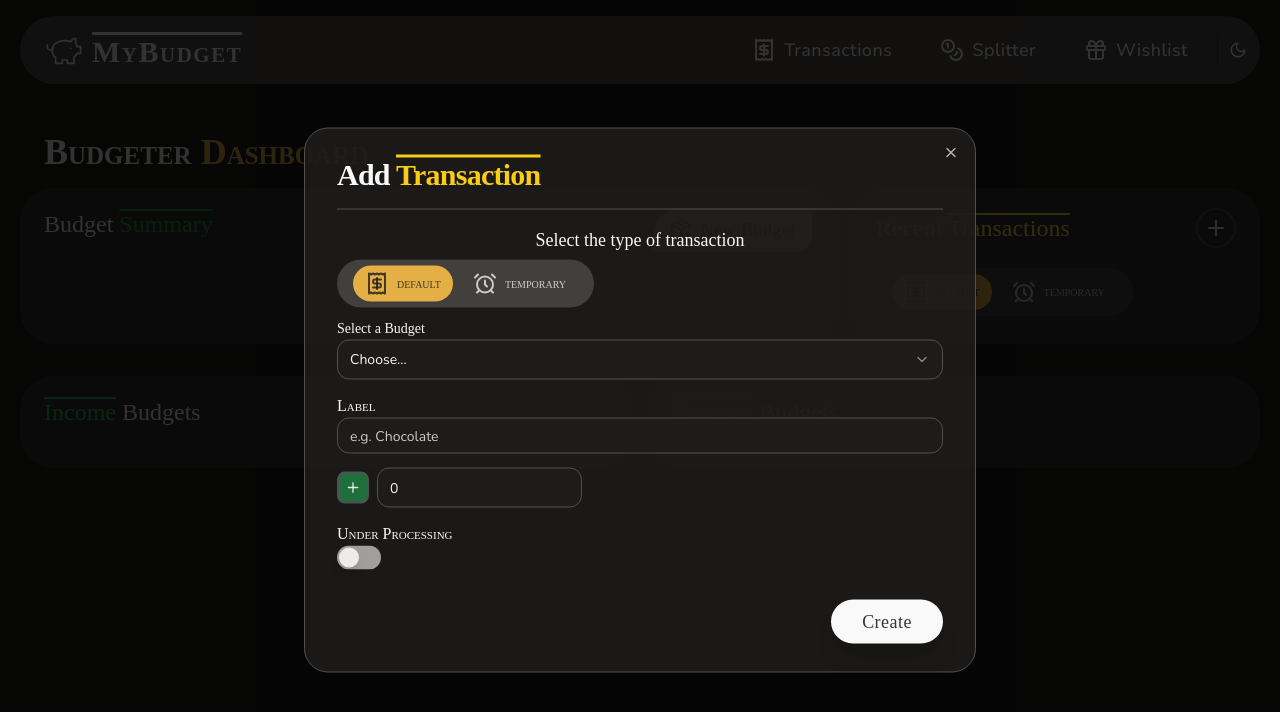
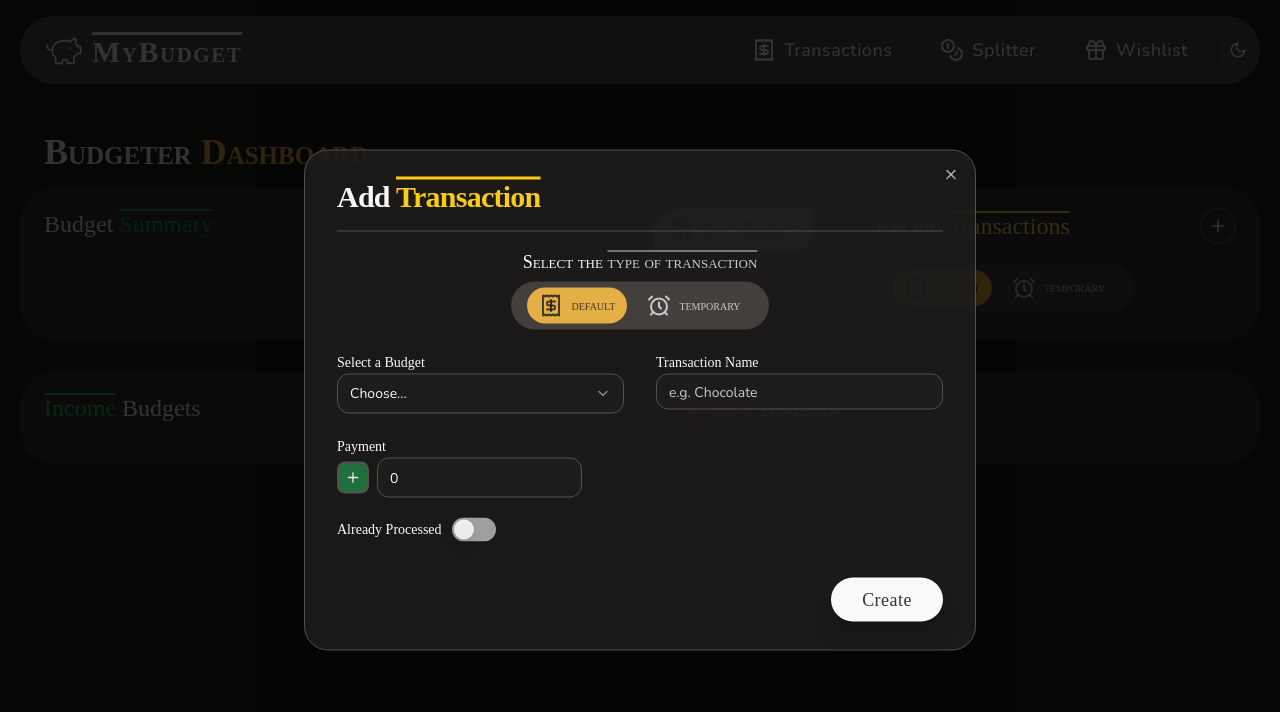
Before and after one commit to maateh/budgeter, a React (Vite) app: page / in a window 1280 px wide. Both pictures are taken after a click on the button 1216 px from the left and 228 px from the top of the page. Shown: the top 712 px of the page. Built offline with nearby package versions, Linux system fonts and the light colour scheme; a web font is replaced by a local one.

Commit message:
changes & improvements on (transaction)form component + on some inputs

```diff
--- a/src/components/form/Form.tsx
+++ b/src/components/form/Form.tsx
@@ -31,7 +31,7 @@ function Form<FV extends FieldValues, Z extends ZodType<FV>, P = object>({
 
   return (
     <ShadcnForm {...form}>
-      <form onSubmit={form.handleSubmit(onSubmit)} className="flex flex-col gap-y-3.5">
+      <form onSubmit={form.handleSubmit(onSubmit)} className="flex flex-col gap-y-5">
 
         {children(form)}
 
--- a/src/components/form/transaction/TransactionForm.tsx
+++ b/src/components/form/transaction/TransactionForm.tsx
@@ -16,20 +16,19 @@ import { TransactionValidation } from "@/lib/validation"
 
 type TransactionFormProps = {
   budgetId?: UUID
-  type: Transaction['type']
 }
 
-const TransactionForm = ({ budgetId, type }: TransactionFormProps) => {
+const TransactionForm = ({ budgetId }: TransactionFormProps) => {
   return (
     <Form<TransactionFieldValues, typeof TransactionValidation>
       type="create"
       validationSchema={TransactionValidation}
       defaultValues={{
         budgetId: budgetId || '',
-        type,
+        type: 'default' as Transaction['type'],
         name: '',
         payment: {
-          type: '+',
+          type: '+' as Transaction['payment']['type'],
           amount: 0
         },
         processed: false
--- a/src/components/form/transaction/TransactionFormFields.tsx
+++ b/src/components/form/transaction/TransactionFormFields.tsx
@@ -1,7 +1,7 @@
 import { UseFormReturn, useWatch } from "react-hook-form"
 
 // icons
-import { Minus, Plus } from "lucide-react"
+import { AlarmClock, Minus, Plus, Receipt } from "lucide-react"
 
 // shadcn
 import { FormControl, FormField, FormItem, FormLabel, FormMessage } from "@/components/ui/form"
@@ -10,10 +10,12 @@ import { Switch } from "@/components/ui/switch"
 import { Button } from "@/components/ui/button"
 
 // components
+import TabsSelector from "@/components/input/TabsSelector"
 import BudgetSelector from "@/components/input/BudgetSelector"
 import DateTimePicker from "@/components/input/DateTimePicker"
 
 // types
+import { Transaction } from "@/services/api/types"
 import { TransactionFieldValues } from "@/components/form/transaction/types"
 
 type TransactionFormFieldsProps = {
@@ -31,16 +33,36 @@ const TransactionFormFields = ({ budgetId, form }: TransactionFormFieldsProps) =
 
   return (
     <>
+      <FormField
+        control={control}
+        name="type"
+        render={({ field }) => (
+          <FormItem className="flex flex-col items-center gap-y-1.5 text-center">
+            <FormLabel className="text-lg small-caps">
+              Select the <span className="text-muted font-medium overline">type of transaction</span>
+            </FormLabel>
+            <FormControl>
+              <TabsSelector<Transaction['type']>
+                tabItems={[
+                  { value: 'default', Icon: Receipt },
+                  { value: 'temporary', Icon: AlarmClock }
+                ]}
+                setValue={field.onChange}
+              />
+            </FormControl>
+            <FormMessage />
+          </FormItem>
+        )}
+      />
+
       <div className="w-full flex flex-wrap justify-around gap-x-8">
         {!budgetId && (
           <FormField
             control={control}
             name="budgetId"
             render={({ field }) => (
-              <FormItem className="w-1/2 flex-1">
-                <FormLabel className="font-heading font-normal normal-case">
-                  Select a Budget
-                </FormLabel>
+              <FormItem className="min-w-36 flex-1">
+                <FormLabel>Select a Budget</FormLabel>
                 <FormControl>
                   <BudgetSelector
                     defaultValue={field.value}
@@ -52,16 +74,13 @@ const TransactionFormFields = ({ budgetId, form }: TransactionFormFieldsProps) =
             )}
           />
         )}
-      </div>
 
         <FormField
           control={control}
           name="name"
           render={({ field }) => (
-          <FormItem>
-            <FormLabel className="font-heading text-md font-normal small-caps">
-              Label
-            </FormLabel>
+            <FormItem className="min-w-52 flex-1">
+              <FormLabel>Transaction Name</FormLabel>
               <FormControl>
                 <Input
                   type="text"
@@ -74,16 +93,19 @@ const TransactionFormFields = ({ budgetId, form }: TransactionFormFieldsProps) =
             </FormItem>
           )}
         />
+      </div>
 
-      <div className="flex items-center gap-x-2">
+      <div>
+        <FormLabel>Payment</FormLabel>
+
+        <div className="flex items-center gap-x-2 5">
           <FormField
             control={control}
             name="payment.type"
             render={({ field }) => (
               <FormItem>
                 <FormControl>
-                <>
-                  <Input type="hidden" {...field} />
+                  {/* TODO: replace later with StatusSwitch */}
                   <Button
                     type="button"
                     variant="icon"
@@ -103,7 +125,6 @@ const TransactionFormFields = ({ budgetId, form }: TransactionFormFieldsProps) =
                       <Minus size={16} />
                     )}
                   </Button>
-                </>
                 </FormControl>
                 <FormMessage />
               </FormItem>
@@ -127,18 +148,15 @@ const TransactionFormFields = ({ budgetId, form }: TransactionFormFieldsProps) =
             )}
           />
         </div>
+      </div>
 
-      <div>
-        <FormLabel className="font-heading text-md font-normal small-caps">
-          Under Processing
-        </FormLabel>
-
-        <div className="h-max flex items-center justify-between gap-x-2">
+      <div className="flex flex-col gap-y-1.5">
         <FormField
           control={control}
           name="processed"
           render={({ field }) => (
-              <FormItem className="flex items-center">
+            <FormItem className="flex items-center gap-x-2.5">
+              <FormLabel>Already Processed</FormLabel>
               <FormControl>
                 <Switch
                   checked={field.value}
@@ -154,10 +172,10 @@ const TransactionFormFields = ({ budgetId, form }: TransactionFormFieldsProps) =
           control={control}
           name="processedAt"
           render={({ field }) => processedField ? (
-              <FormItem className="w-full">
+            <FormItem className="max-w-80">
               <FormControl>
                 <DateTimePicker
-                    label="Select expected date..."
+                  label="Select the processing date..."
                   selected={field.value!}
                   onSelect={field.onChange}
                 />
@@ -167,7 +185,6 @@ const TransactionFormFields = ({ budgetId, form }: TransactionFormFieldsProps) =
           ) : <></>}
         />
       </div>
-      </div>
     </>
   )
 }
--- a/src/components/form/transaction/TransactionFormTabs.tsx
+++ /dev/null
@@ -1,34 +0,0 @@
-import { UUID } from "crypto"
-
-// icons
-import { AlarmClock, Receipt } from "lucide-react"
-
-// components
-import TabsSwitcher from "@/components/ui/custom/TabsSwitcher"
-import TransactionForm from "@/components/form/transaction/TransactionForm"
-
-// types
-import { Transaction } from "@/services/api/types"
-
-type TransactionFormTabsProps = {
-  budgetId?: UUID
-}
-
-const TransactionFormTabs = ({ budgetId }: TransactionFormTabsProps) => {
-  return (
-    <TabsSwitcher<Transaction['type']>
-      label="Select the type of transaction"
-      defaultValue="default"
-      tabItems={[
-        { value: 'default', Icon: Receipt, content: (
-          <TransactionForm budgetId={budgetId} type="default" />
-        )},
-        { value: 'temporary', Icon: AlarmClock, content: (
-          <TransactionForm budgetId={budgetId} type="temporary" />
-        )}
-      ]}
-    />
-  )
-}
-
-export default TransactionFormTabs
--- a/src/components/input/DateTimePicker.tsx
+++ b/src/components/input/DateTimePicker.tsx
@@ -19,13 +19,14 @@ const DateTimePicker = ({ label = "Pick a date", selected, onSelect }: DateTimeP
   return (
     <Popover>
       <PopoverTrigger asChild>
-        <Button variant="outline" size="sm" className="w-full icon-wrapper">
-          {selected ? (
-            format(selected, 'PPP')
-          ) : (
+        <Button className="w-full icon-wrapper font-normal"
+          variant="outline"
+          size="sm"
+        >
+          <CalendarIcon size={18} />
+          {selected ? format(selected, 'yyyy. MM. dd. HH:mm') : (
             <span>{label}</span>
           )}
-          <CalendarIcon size={18} />
         </Button>
       </PopoverTrigger>
       <PopoverContent>
--- /dev/null
+++ b/src/components/input/TabsSelector.tsx
@@ -0,0 +1,35 @@
+import { LucideIcon } from "lucide-react"
+
+// shadcn
+import { Tabs, TabsList, TabsTrigger } from "@/components/ui/tabs"
+
+type TabItem<T extends string> = {
+  Icon: LucideIcon
+  value: T
+}
+
+type TabsSelectorProps<T extends string> = {
+  tabItems: TabItem<T>[]
+  setValue: React.Dispatch<React.SetStateAction<T>>
+}
+
+function TabsSelector <T extends string>({ tabItems, setValue }: TabsSelectorProps<T>) {
+  return (
+    <Tabs defaultValue={tabItems[0].value}>
+      <TabsList>
+        {tabItems.map(({ value, Icon }) => (
+          <TabsTrigger className="icon-wrapper"
+            key={value}
+            value={value}
+            onClick={() => setValue(value)}
+          >
+            <Icon />
+            <p className="font-heading small-caps">{value}</p>
+          </TabsTrigger>
+        ))}
+      </TabsList>
+    </Tabs>
+  )
+}
+
+export default TabsSelector
--- a/src/components/shared/budget/BudgetPreview.tsx
+++ b/src/components/shared/budget/BudgetPreview.tsx
@@ -11,9 +11,8 @@ import { Badge } from "@/components/ui/badge"
 // components
 import BudgetTypeBadge from "@/components/shared/budget/BudgetTypeBadge"
 import InfoBadge from "@/components/ui/custom/InfoBadge"
-// import TransactionBadge from "@/components/ui/custom/TransactionBadge"
 import FormDialog from "@/components/form/FormDialog"
-import TransactionFormTabs from "@/components/form/transaction/TransactionFormTabs"
+import TransactionForm from "@/components/form/transaction/TransactionForm"
 
 // types
 import { Budget } from "@/services/api/types"
@@ -78,7 +77,7 @@ const BudgetPreview = ({ budget }: BudgetPreviewProps) => {
           <li>
             <FormDialog
               title={<>Add <span className="text-yellow-400 overline">Transaction</span></>}
-              formLayout={<TransactionFormTabs budgetId={budget.id} />}
+              formLayout={<TransactionForm budgetId={budget.id} />}
             >
               <Badge
                 size="xs"
--- a/src/components/shared/transaction/Transactions.tsx
+++ b/src/components/shared/transaction/Transactions.tsx
@@ -10,7 +10,7 @@ import { Button } from "@/components/ui/button"
 import TabsSwitcher from "@/components/ui/custom/TabsSwitcher"
 import TransactionList from "@/components/shared/transaction/TransactionList"
 import FormDialog from "@/components/form/FormDialog"
-import TransactionFormTabs from "@/components/form/transaction/TransactionFormTabs"
+import TransactionForm from "@/components/form/transaction/TransactionForm"
 
 // types
 import { Transaction } from "@/services/api/types"
@@ -29,10 +29,10 @@ const Transactions = ({ budgetId }: TransactionsProps) => {
 
         <FormDialog
           title={<>Add <span className="text-yellow-400 overline">Transaction</span></>}
-          formLayout={<TransactionFormTabs budgetId={budgetId} />}
+          formLayout={<TransactionForm budgetId={budgetId} />}
         >
           <Button variant="icon" size="icon">
-            <Plus />
+            <Plus size={20} />
           </Button>
         </FormDialog>
       </div>
--- a/src/components/ui/form.tsx
+++ b/src/components/ui/form.tsx
@@ -93,7 +93,7 @@ const FormLabel = React.forwardRef<
   return (
     <Label
       ref={ref}
-      className={cn("capitalize", error && "text-destructive", className)}
+      className={cn("font-heading font-normal normal-case", error && "text-destructive", className)}
       htmlFor={formItemId}
       {...props}
     />
```
Lines whose indentation alone changed are shown as unchanged.
